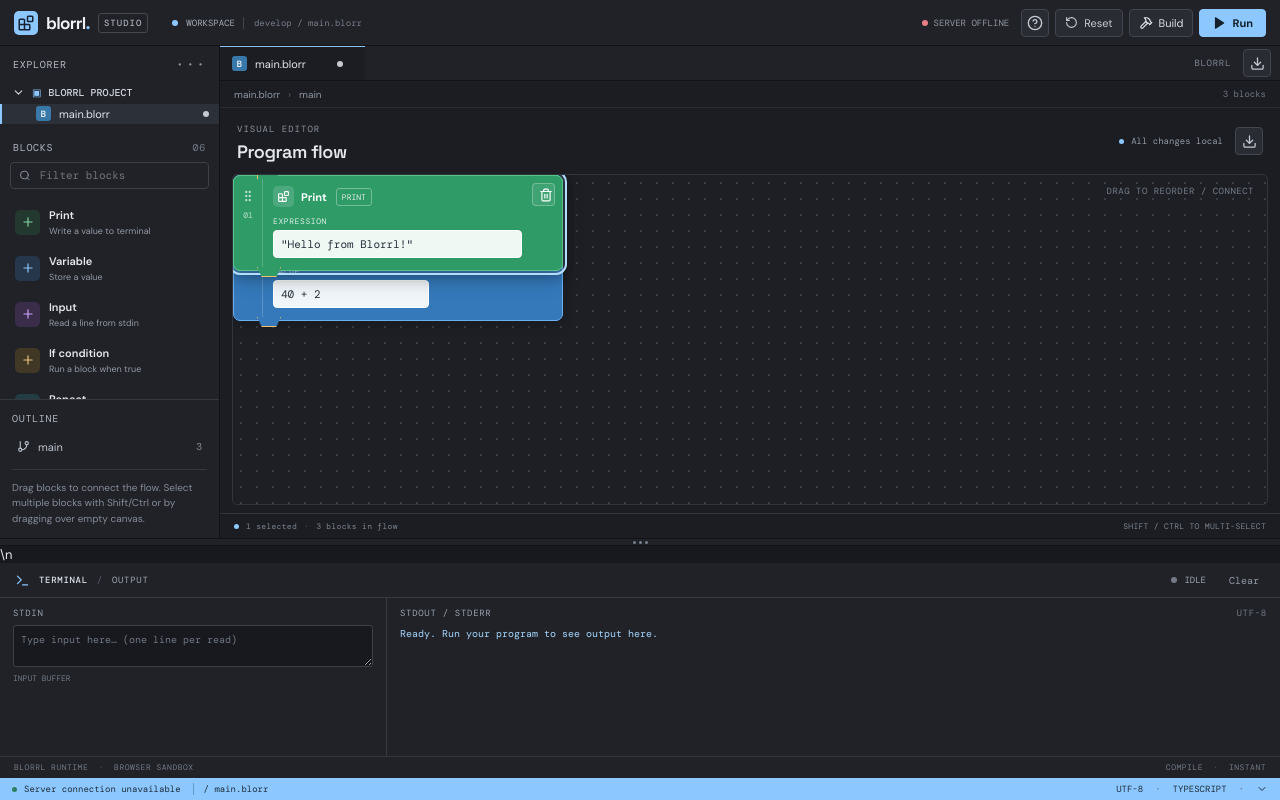
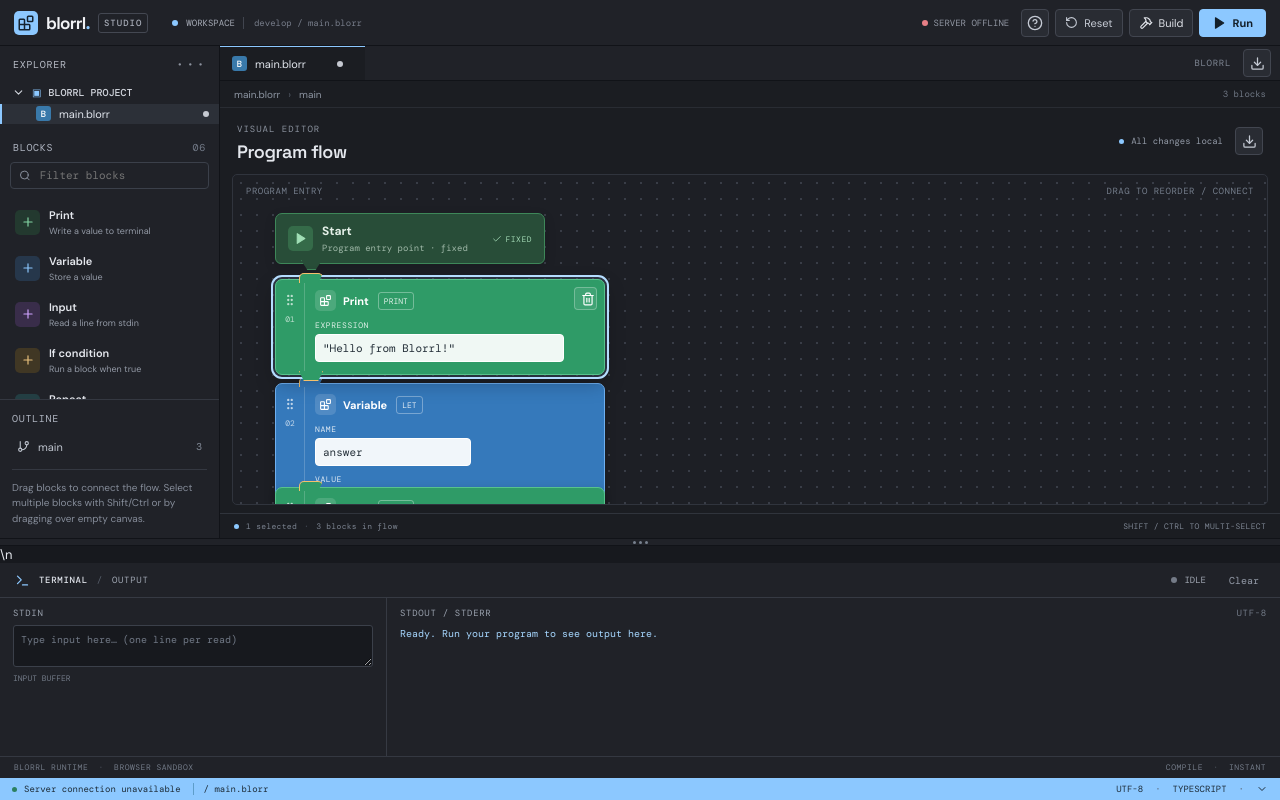
Before and after one commit to dorrl/Blorrl, a React (Vite) app: page / in a window 1280 px wide. Built offline with nearby package versions, Linux system fonts and the light colour scheme; no server answers.

Commit message:
fix: position blocks directly on the workspace canvas

```diff
--- a/src/App.tsx
+++ b/src/App.tsx
@@ -162,12 +162,10 @@ export default function App() {
         {showHelp && <div className="help-panel"><strong>Quick language guide</strong><p>Drag a block onto another to insert it before that block. Drag from the library into the flow to add it. Click to select, Shift/Ctrl-click to add or remove blocks, or drag over empty canvas to marquee-select. Dragging a selected block moves the selection as a group. Use Build to inspect generated source or Run to execute it.</p><code>print "hello";</code></div>}
         <div className="block-canvas" ref={canvasRef} onPointerDown={startMarquee} onPointerMove={moveMarquee} onPointerUp={endMarquee} onPointerCancel={endMarquee} onDragOver={e => e.preventDefault()} onDrop={e => onDrop(e)}>
           <div className="canvas-ruler"><span>PROGRAM ENTRY</span><span>DRAG TO REORDER / CONNECT</span></div>
-          <div className="start-node"><span className="start-play"><Play size={13} fill="currentColor"/></span><div><strong>Start</strong><small>Program entry point · fixed</small></div><span className="fixed-pill"><Check size={10}/> FIXED</span></div>
+          <div className="start-node" style={{left:42,top:38}}><span className="start-play"><Play size={13} fill="currentColor"/></span><div><strong>Start</strong><small>Program entry point · fixed</small></div><span className="fixed-pill"><Check size={10}/> FIXED</span></div>
           <div className="flow-stem"><span/></div>
           {blocks.length === 0 && <div className="empty-state"><Blocks size={26}/><strong>Drop a block to begin</strong><span>Drag from the Explorer or click a block on the left.</span></div>}
-          {blocks.map((block,index) => <div key={block.id} className="flow-item">
-            <div className="connector"><span/></div>
-            <article data-block-id={block.id} draggable className={"block-card kind-" + block.kind + (selected.includes(block.id) ? " selected" : "")} onClick={e => selectBlock(e,block.id)} onDragStart={e => onDragStart(e,{source:"canvas",ids:selected.includes(block.id) ? selected : [block.id]})} onDragOver={e => {e.preventDefault();e.dataTransfer.dropEffect="move";e.currentTarget.classList.add("drop-target");}} onDragLeave={e => e.currentTarget.classList.remove("drop-target")} onDrop={e => {e.currentTarget.classList.remove("drop-target");onDrop(e,block.id);}}>
+          {blocks.map((block,index) => <article key={block.id} data-block-id={block.id} draggable style={{left:positions[block.id]?.x ?? 42,top:positions[block.id]?.y ?? (104 + index*104)}} className={"block-card kind-" + block.kind + (selected.includes(block.id) ? " selected" : "")} onClick={e => selectBlock(e,block.id)} onDragStart={e => onDragStart(e,{source:"canvas",ids:selected.includes(block.id) ? selected : [block.id]})} onDragEnd={e => onBlockDragEnd(e,block.id)} onDragOver={e => {e.preventDefault();e.dataTransfer.dropEffect="move";e.currentTarget.classList.add("drop-target");}} onDragLeave={e => e.currentTarget.classList.remove("drop-target")} onDrop={e => {e.currentTarget.classList.remove("drop-target");onDrop(e,block.id);}}>
               <div className="block-gutter"><GripVertical size={14}/><span>{String(index+1).padStart(2,"0")}</span></div>
               <div className="block-content"><div className="block-type"><span className={"type-icon " + block.kind}><Blocks size={13}/></span><strong>{catalog.find(c=>c.kind===block.kind)?.label ?? block.kind}</strong><span className="block-kind">{block.kind.toUpperCase()}</span></div>
                 <div className="block-fields">
@@ -180,8 +178,7 @@ export default function App() {
                 </div>
               </div>
               <button className="delete-block" title="Remove block" onClick={e=>{e.stopPropagation();setBlocks(current=>current.filter(b=>b.id!==block.id));setSelected(current=>current.filter(id=>id!==block.id));setStatus("idle");}}><Trash2 size={14}/></button>
-            </article>
-          </div>)}
+            </article>)}
           <div className="connector last-connector"><span/></div><button className="add-inline" onClick={()=>addBlock("print")}><Plus size={14}/> Add block to flow</button>
           {marquee && <div className="selection-marquee" style={{left:marquee.x,top:marquee.y,width:marquee.w,height:marquee.h}}/>}
         </div>
```
